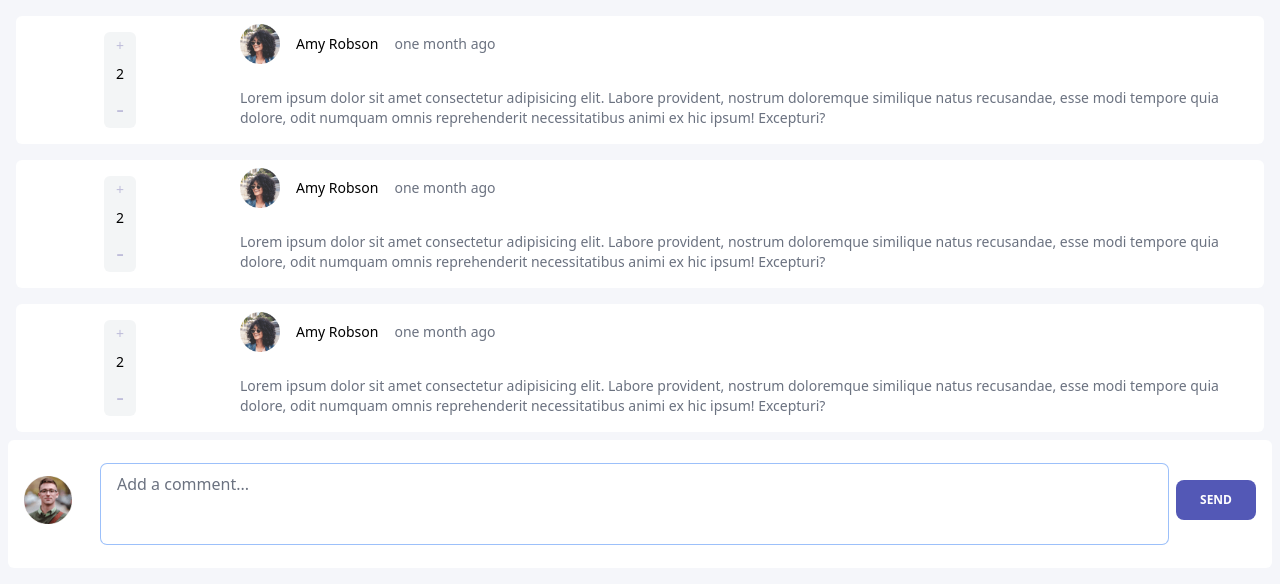
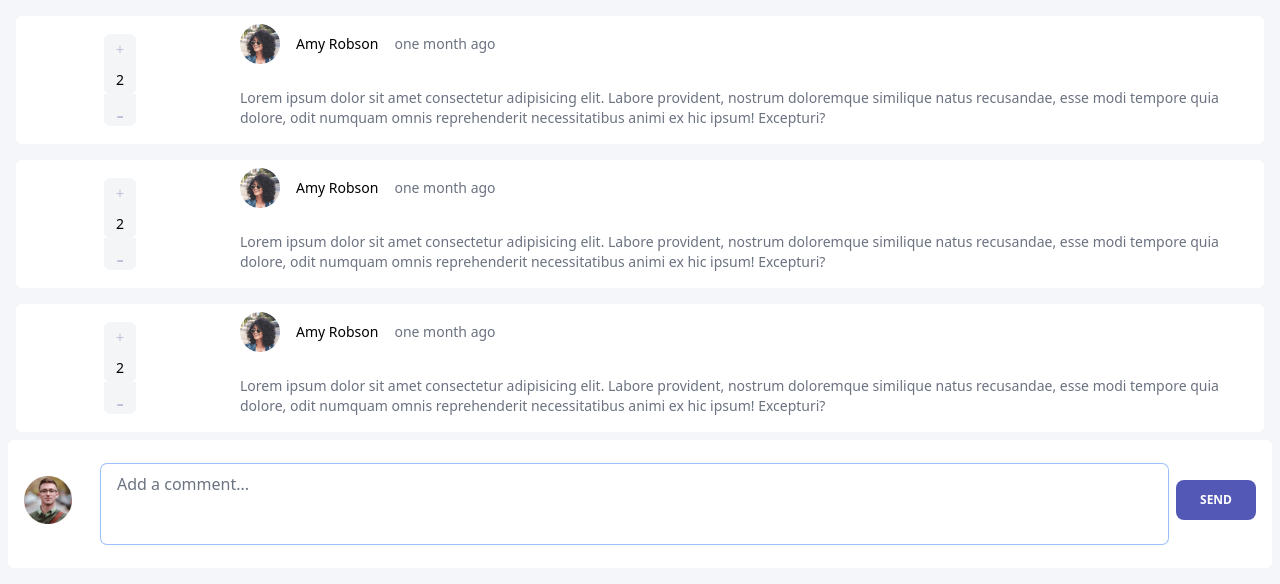
Before and after one commit to JesusMurF/fm-interactive-comments, a React (Vite) app: page / in a window 1280 px wide. Shown: the top 584 px of the page. Built offline with nearby package versions, Linux system fonts and the light colour scheme.

Commit message:
refactor: :art: create components for likes buttons

```diff
--- a/src/components/Comment/Comment.jsx
+++ b/src/components/Comment/Comment.jsx
@@ -12,21 +12,20 @@ import {
   StyledTime,
   StyledUsername,
   StyledLoggedUserBadge,
+  StyledIncrementButton,
+  StyledNumberedButton,
+  StyledDecrementButton,
 } from './style'
 
 export const Comment = ({ isReply = false, user = false }) => {
   return (
-    <StyledComment isReply={isReply}>
+    <StyledComment $isreply={isReply}>
       {isReply && <hr className="float-left h-[110%] border-l-2" />}
       <div className="hidden items-center justify-center md:flex md:w-1/6">
-        <StyledLikeButtons vertical={true}>
-          <button className="w-8 rounded-t-md bg-[#F3F5F6] p-1 text-sm text-[#BFBDDA]">
-            +
-          </button>
-          <button className="w-8 bg-[#F3F5F6] p-1 text-sm">2</button>
-          <button className="w-8 rounded-b-md bg-[#F3F5F6] p-1 text-[#BFBDDA]">
-            -
-          </button>
+        <StyledLikeButtons $vertical={true}>
+          <StyledIncrementButton $vertical={true}>+</StyledIncrementButton>
+          <StyledNumberedButton $vertical={true}>2</StyledNumberedButton>
+          <StyledDecrementButton $vertical={true}>-</StyledDecrementButton>
         </StyledLikeButtons>
       </div>
       <div className="w-full md:w-5/6">
@@ -47,13 +46,9 @@ export const Comment = ({ isReply = false, user = false }) => {
         </StyledCommentText>
         <StyledCommentFooter>
           <StyledLikeButtons>
-            <button className="h-8 w-6 rounded-l-md bg-[#F3F5F6] text-sm text-[#BFBDDA]">
-              +
-            </button>
-            <button className="h-8 w-6 bg-[#F3F5F6] text-sm">2</button>
-            <button className="h-8 w-6 rounded-r-md bg-[#F3F5F6] text-[#BFBDDA]">
-              -
-            </button>
+            <StyledIncrementButton>+</StyledIncrementButton>
+            <StyledNumberedButton>2</StyledNumberedButton>
+            <StyledDecrementButton>-</StyledDecrementButton>
           </StyledLikeButtons>
           {user ? (
             <Fragment>
--- a/src/components/Comment/style.js
+++ b/src/components/Comment/style.js
@@ -13,7 +13,7 @@ export const StyledComment = tw.div`
   m-2
   flex
 
-  ${({ isReply }) => (isReply ? 'ml-10' : '')}
+  ${(p) => (p.$isreply ? 'ml-10' : '')}
 `
 
 export const StyledImageContainer = tw.div`
@@ -76,8 +76,7 @@ export const StyledLikeButtons = tw.div`
   flex
   items-center
 
-  ${({ vertical }) =>
-    vertical ? 'flex-col w-full justify-center' : 'flex-1 p-4'}
+  ${(p) => (p.$vertical ? 'flex-col w-full justify-center' : 'flex-1 p-4')}
 `
 
 export const StyledDeleteButton = tw.span`
@@ -95,3 +94,30 @@ export const StyledEditButton = tw.span`
   text-sm
   px-2
 `
+
+export const StyledIncrementButton = tw.button`
+  h-8
+  bg-[#F3F5F6]
+  p-1
+  text-sm
+  text-[#BFBDDA]
+
+  ${(p) => (p.$vertical ? 'w-8 rounded-t-md' : 'w-6 rounded-l-md ')}
+`
+
+export const StyledDecrementButton = tw.button`
+ h-8
+ bg-[#F3F5F6]
+ p-1
+ text-[#BFBDDA]
+
+  ${(p) => (p.$vertical ? 'w-8 rounded-b-md' : 'w-6  rounded-r-md  ')}
+`
+
+export const StyledNumberedButton = tw.button`
+ bg-[#F3F5F6]
+ p-1
+ text-sm
+
+ ${(p) => (p.$vertical ? 'w-8 rounded-b-md' : 'h-8 w-6 rounded-r-md ')}
+`
```
